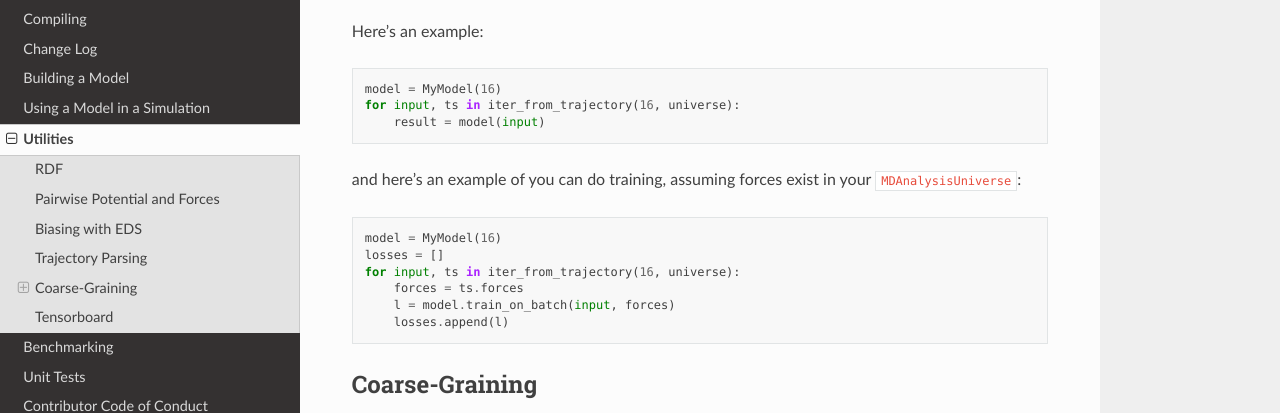
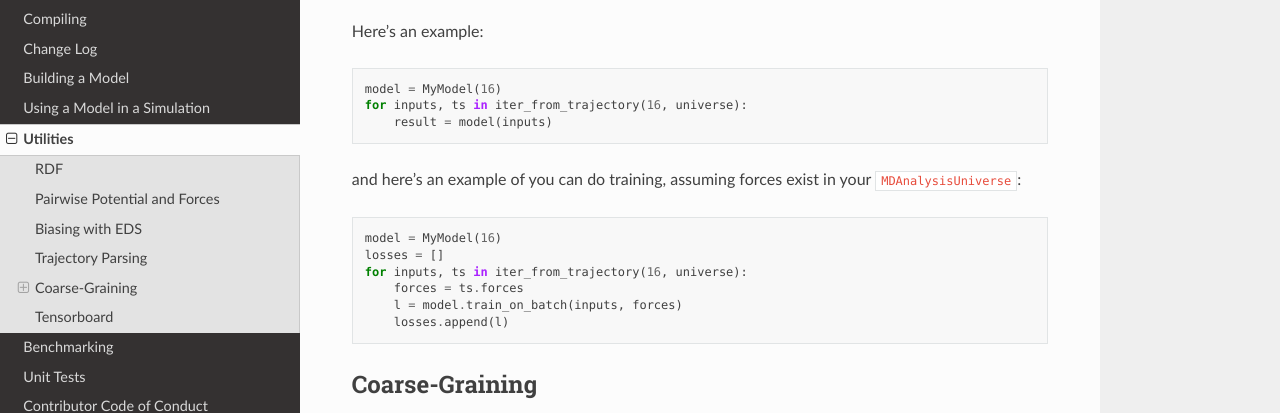
Before and after one commit to ur-whitelab/hoomd-tf, a Sphinx documentation site: the page built from sphinx-docs/source/utilities.rst, in a window 1280 px wide and 900 px high, scrolled down 1421 px. Shown: the part 162-575 px from the top of the window. Built offline with Sphinx 7.4.7 and the Read the Docs theme 2.0.0, drawn with Linux system fonts in a browser that asks for light colours.

Commit message:
Chagned reserved word input from examples

```diff
--- a/sphinx-docs/source/utilities.rst
+++ b/sphinx-docs/source/utilities.rst
@@ -97,8 +97,8 @@ Here's an example:
 .. code:: python
 
     model = MyModel(16)
-    for input, ts in iter_from_trajectory(16, universe):
-        result = model(input)
+    for inputs, ts in iter_from_trajectory(16, universe):
+        result = model(inputs)
 
 and here's an example of you can do training, assuming forces exist
 in your ``MDAnalysisUniverse``:
@@ -107,9 +107,9 @@ in your ``MDAnalysisUniverse``:
 
     model = MyModel(16)
     losses = []
-    for input, ts in iter_from_trajectory(16, universe):
+    for inputs, ts in iter_from_trajectory(16, universe):
         forces = ts.forces
-        l = model.train_on_batch(input, forces)
+        l = model.train_on_batch(inputs, forces)
         losses.append(l)
 
 .. _coarse_graining:
```
Also changed, not shown: 1 other file.
